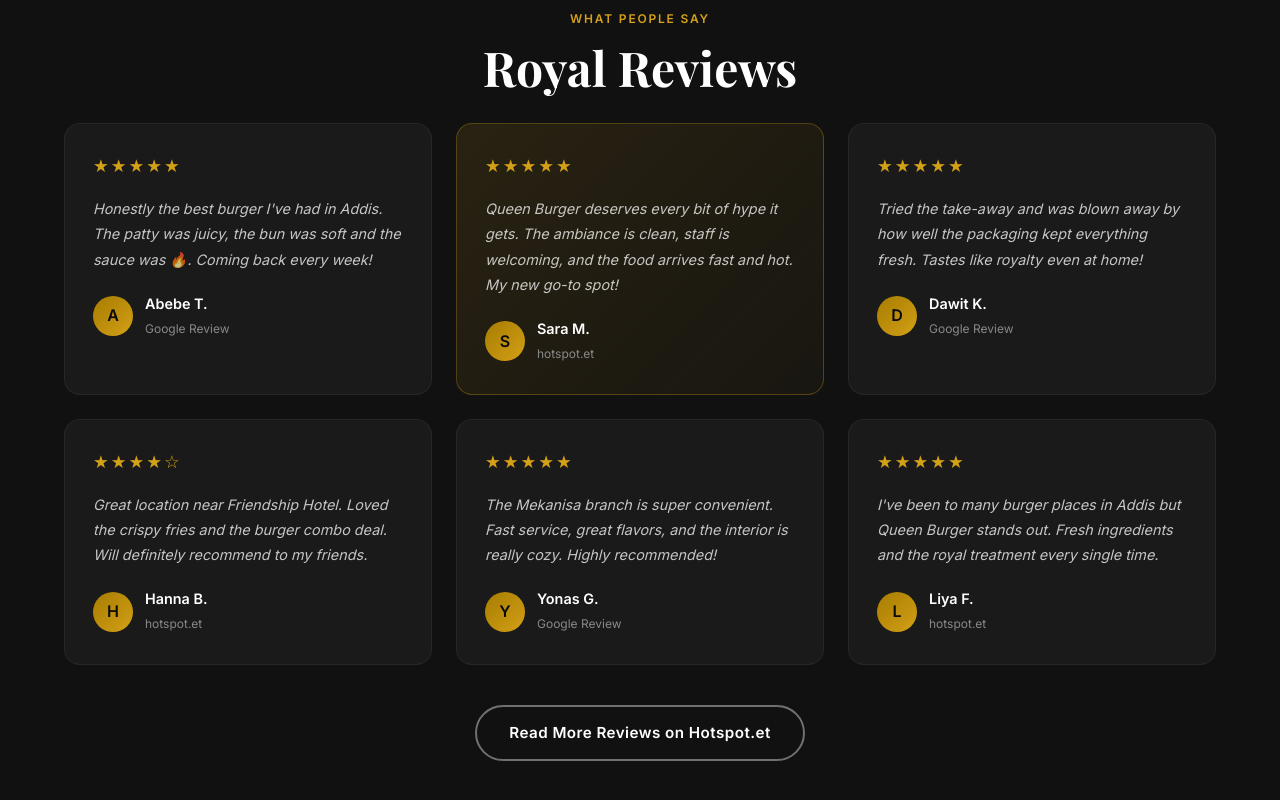
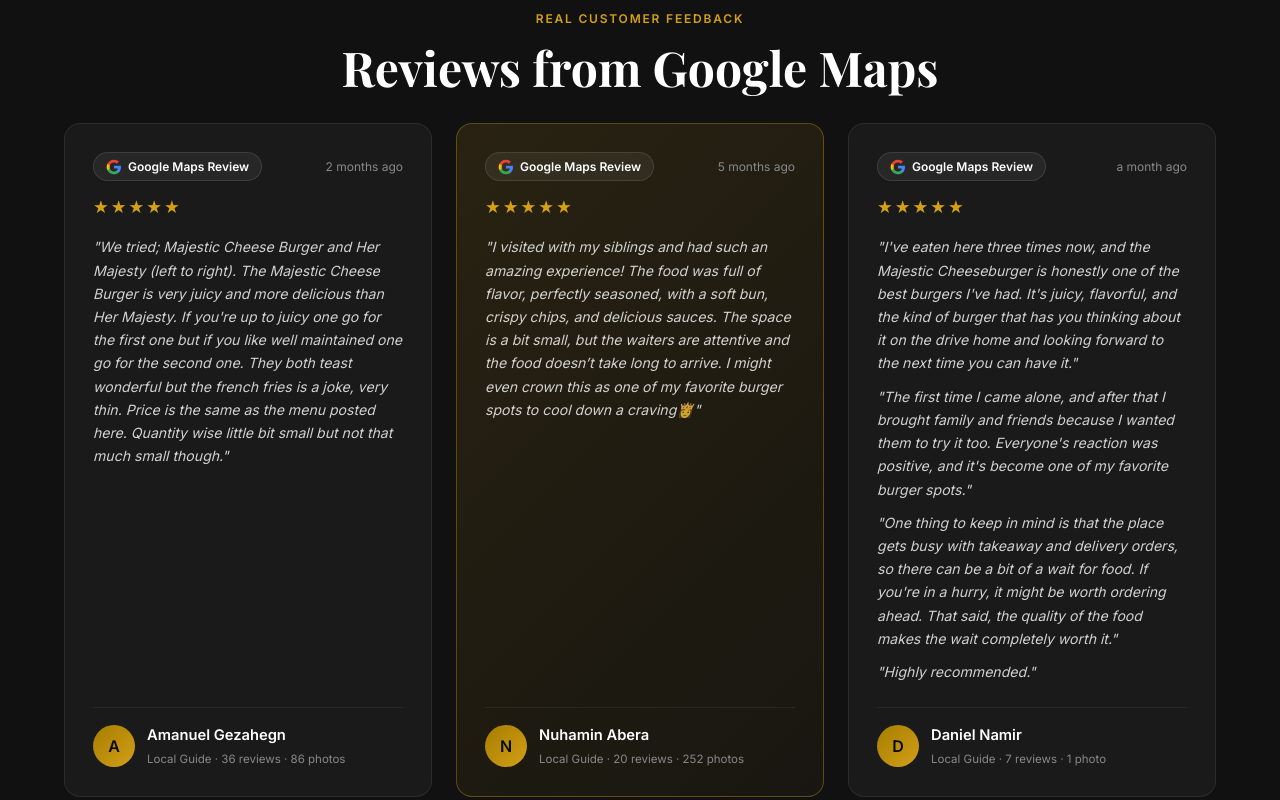
Before and after one commit to abel-getachew980/Queen-burger, a React (Vite) app: page / in a window 1280 px wide. Shown: the part 5140-5940 px from the top of the page. Built offline with nearby package versions, Linux system fonts and the light colour scheme.

Commit message:
feat: replace reviews with genuine Google Maps reviews and badge

```diff
--- a/src/App.css
+++ b/src/App.css
@@ -867,65 +867,109 @@
 
 .review-card {
   background: var(--dark-2);
-  border: 1px solid rgba(255,255,255,0.06);
+  border: 1px solid rgba(255,255,255,0.08);
   border-radius: var(--radius);
   padding: 28px;
-  transition: transform 0.3s ease, box-shadow 0.3s ease;
+  display: flex;
+  flex-direction: column;
+  justify-content: space-between;
+  transition: transform 0.3s ease, box-shadow 0.3s ease, border-color 0.3s ease;
 }
 
 .review-card:hover {
   transform: translateY(-4px);
-  box-shadow: 0 16px 40px rgba(0,0,0,0.3);
+  box-shadow: 0 16px 40px rgba(0,0,0,0.35);
+  border-color: rgba(212,160,23,0.3);
 }
 
 .review-card-featured {
   background: linear-gradient(135deg, rgba(212,160,23,0.12), rgba(212,160,23,0.04));
-  border-color: rgba(212,160,23,0.3);
+  border-color: rgba(212,160,23,0.35);
+}
+
+.review-card-top {
+  display: flex;
+  align-items: center;
+  justify-content: space-between;
+  margin-bottom: 12px;
+}
+
+.review-badge-google {
+  display: flex;
+  align-items: center;
+  gap: 6px;
+  background: rgba(255,255,255,0.06);
+  border: 1px solid rgba(255,255,255,0.1);
+  padding: 4px 12px;
+  border-radius: 50px;
+  font-size: 0.75rem;
+  font-weight: 600;
+  color: var(--white);
+}
+
+.review-date {
+  font-size: 0.75rem;
+  color: var(--gray);
 }
 
 .review-stars {
   color: var(--gold);
   font-size: 1.1rem;
-  margin-bottom: 16px;
+  margin-bottom: 14px;
   letter-spacing: 2px;
 }
 
-.review-card p {
-  color: rgba(255,255,255,0.75);
-  font-size: 0.9rem;
-  line-height: 1.75;
-  margin-bottom: 20px;
+.review-body {
+  margin-bottom: 24px;
+  flex: 1;
+}
+
+.review-body p {
+  color: rgba(255,255,255,0.8);
+  font-size: 0.88rem;
+  line-height: 1.65;
+  margin-bottom: 10px;
   font-style: italic;
+}
+
+.review-body p:last-child {
+  margin-bottom: 0;
 }
 
 .reviewer {
   display: flex;
   align-items: center;
   gap: 12px;
+  margin-top: auto;
+  padding-top: 16px;
+  border-top: 1px solid rgba(255,255,255,0.06);
 }
 
 .reviewer-avatar {
-  width: 40px;
-  height: 40px;
+  width: 42px;
+  height: 42px;
   background: linear-gradient(135deg, var(--gold-dark), var(--gold));
   border-radius: 50%;
   display: flex;
   align-items: center;
   justify-content: center;
-  font-weight: 700;
+  font-weight: 800;
   font-size: 1rem;
   color: var(--black);
   flex-shrink: 0;
 }
 
-.reviewer strong {
+.reviewer-meta strong {
   display: block;
-  font-size: 0.9rem;
+  font-size: 0.92rem;
+  color: var(--white);
 }
 
-.reviewer span {
-  font-size: 0.75rem;
+.reviewer-guide {
+  font-size: 0.72rem;
   color: var(--gray);
+  display: block;
+  margin-top: 2px;
 }
 
 .reviews-cta {
--- a/src/components/Reviews.jsx
+++ b/src/components/Reviews.jsx
@@ -2,47 +2,32 @@
 
 const reviews = [
   {
+    name: 'Amanuel Gezahegn',
+    badge: 'Local Guide · 36 reviews · 86 photos',
+    date: '2 months ago',
     stars: 5,
-    text: "Honestly the best burger I've had in Addis. The patty was juicy, the bun was soft and the sauce was 🔥. Coming back every week!",
-    name: 'Abebe T.',
-    source: 'Google Review',
+    text: "We tried; Majestic Cheese Burger and Her Majesty (left to right). The Majestic Cheese Burger is very juicy and more delicious than Her Majesty. If you're up to juicy one go for the first one but if you like well maintained one go for the second one. They both teast wonderful but the french fries is a joke, very thin. Price is the same as the menu posted here. Quantity wise little bit small but not that much small though.",
     avatar: 'A',
+    source: 'Google Maps Review',
   },
   {
+    name: 'Nuhamin Abera',
+    badge: 'Local Guide · 20 reviews · 252 photos',
+    date: '5 months ago',
     stars: 5,
-    text: 'Queen Burger deserves every bit of hype it gets. The ambiance is clean, staff is welcoming, and the food arrives fast and hot. My new go-to spot!',
-    name: 'Sara M.',
-    source: 'hotspot.et',
-    avatar: 'S',
+    text: "I visited with my siblings and had such an amazing experience! The food was full of flavor, perfectly seasoned, with a soft bun, crispy chips, and delicious sauces. The space is a bit small, but the waiters are attentive and the food doesn’t take long to arrive. I might even crown this as one of my favorite burger spots to cool down a craving👸",
+    avatar: 'N',
+    source: 'Google Maps Review',
     featured: true,
   },
   {
+    name: 'Daniel Namir',
+    badge: 'Local Guide · 7 reviews · 1 photo',
+    date: 'a month ago',
     stars: 5,
-    text: 'Tried the take-away and was blown away by how well the packaging kept everything fresh. Tastes like royalty even at home!',
-    name: 'Dawit K.',
-    source: 'Google Review',
+    text: "I've eaten here three times now, and the Majestic Cheeseburger is honestly one of the best burgers I've had. It's juicy, flavorful, and the kind of burger that has you thinking about it on the drive home and looking forward to the next time you can have it.\n\nThe first time I came alone, and after that I brought family and friends because I wanted them to try it too. Everyone's reaction was positive, and it's become one of my favorite burger spots.\n\nOne thing to keep in mind is that the place gets busy with takeaway and delivery orders, so there can be a bit of a wait for food. If you're in a hurry, it might be worth ordering ahead. That said, the quality of the food makes the wait completely worth it.\n\nHighly recommended.",
     avatar: 'D',
-  },
-  {
-    stars: 4,
-    text: 'Great location near Friendship Hotel. Loved the crispy fries and the burger combo deal. Will definitely recommend to my friends.',
-    name: 'Hanna B.',
-    source: 'hotspot.et',
-    avatar: 'H',
-  },
-  {
-    stars: 5,
-    text: 'The Mekanisa branch is super convenient. Fast service, great flavors, and the interior is really cozy. Highly recommended!',
-    name: 'Yonas G.',
-    source: 'Google Review',
-    avatar: 'Y',
-  },
-  {
-    stars: 5,
-    text: "I've been to many burger places in Addis but Queen Burger stands out. Fresh ingredients and the royal treatment every single time.",
-    name: 'Liya F.',
-    source: 'hotspot.et',
-    avatar: 'L',
+    source: 'Google Maps Review',
   },
 ]
 
@@ -52,21 +37,40 @@
   return (
     <section className="reviews" id="reviews">
       <div className="container">
-        <span className="reviews-label">What People Say</span>
-        <h2 className="reviews-title">Royal Reviews</h2>
+        <span className="reviews-label">Real Customer Feedback</span>
+        <h2 className="reviews-title">Reviews from Google Maps</h2>
 
         <div className={`reviews-grid ${inView ? 'visible' : ''}`} ref={ref}>
           {reviews.map((review, i) => (
             <div key={i} className={`review-card ${review.featured ? 'review-card-featured' : ''}`}>
+              <div className="review-card-top">
+                <div className="review-badge-google">
+                  <svg className="google-icon" viewBox="0 0 24 24" width="16" height="16">
+                    <path fill="#4285F4" d="M22.56 12.25c0-.78-.07-1.53-.2-2.25H12v4.26h5.92c-.26 1.37-1.04 2.53-2.21 3.31v2.77h3.57c2.08-1.92 3.28-4.74 3.28-8.09z"/>
+                    <path fill="#34A853" d="M12 23c2.97 0 5.46-.98 7.28-2.66l-3.57-2.77c-.98.66-2.23 1.06-3.71 1.06-2.86 0-5.29-1.93-6.16-4.53H2.18v2.84C3.99 20.53 7.7 23 12 23z"/>
+                    <path fill="#FBBC05" d="M5.84 14.09c-.22-.66-.35-1.36-.35-2.09s.13-1.43.35-2.09V7.06H2.18C1.43 8.55 1 10.22 1 12s.43 3.45 1.18 4.94l2.85-2.22.81-.63z"/>
+                    <path fill="#EA4335" d="M12 5.38c1.62 0 3.06.56 4.21 1.64l3.15-3.15C17.45 2.09 14.97 1 12 1 7.7 1 3.99 3.47 2.18 7.06l3.66 2.84c.87-2.6 3.3-4.52 6.16-4.52z"/>
+                  </svg>
+                  <span>{review.source}</span>
+                </div>
+                <span className="review-date">{review.date}</span>
+              </div>
+
               <div className="review-stars">
-                {'★'.repeat(review.stars)}{'☆'.repeat(5 - review.stars)}
+                {'★'.repeat(review.stars)}
               </div>
-              <p>{review.text}</p>
+
+              <div className="review-body">
+                {review.text.split('\n\n').map((paragraph, pIdx) => (
+                  <p key={pIdx}>"{paragraph}"</p>
+                ))}
+              </div>
+
               <div className="reviewer">
                 <div className="reviewer-avatar">{review.avatar}</div>
-                <div>
+                <div className="reviewer-meta">
                   <strong>{review.name}</strong>
-                  <span>{review.source}</span>
+                  <span className="reviewer-guide">{review.badge}</span>
                 </div>
               </div>
             </div>
@@ -75,12 +79,12 @@
 
         <div className="reviews-cta">
           <a
-            href="https://hotspot.et/place/queen-burger-addis-addis-ababa-10029/"
+            href="https://maps.app.goo.gl/dRF474ZHTCYwTVpG7"
             target="_blank"
             rel="noopener noreferrer"
-            className="btn-outline"
+            className="btn-primary"
           >
-            Read More Reviews on Hotspot.et
+            📍 Read More Reviews on Google Maps
           </a>
         </div>
       </div>
```
